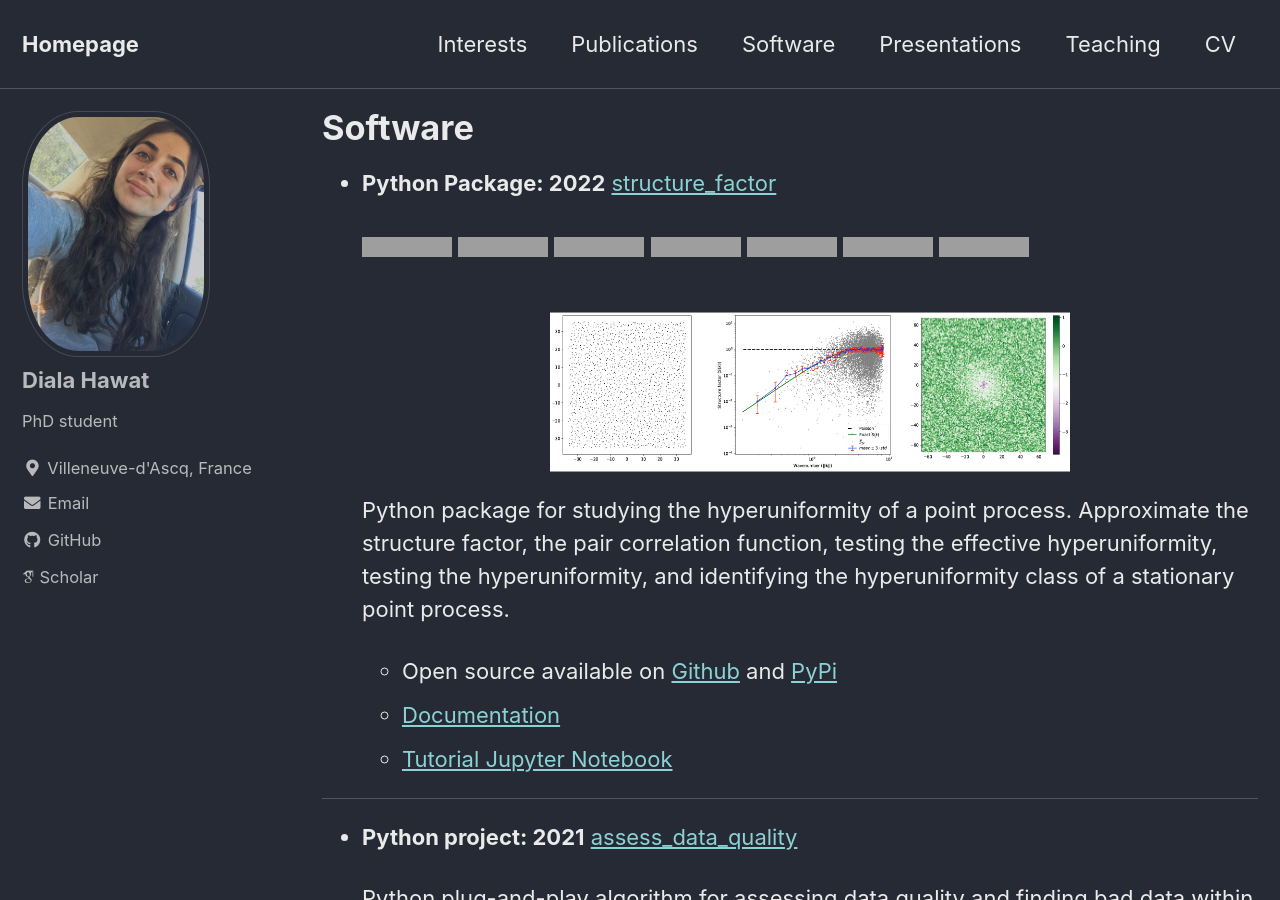
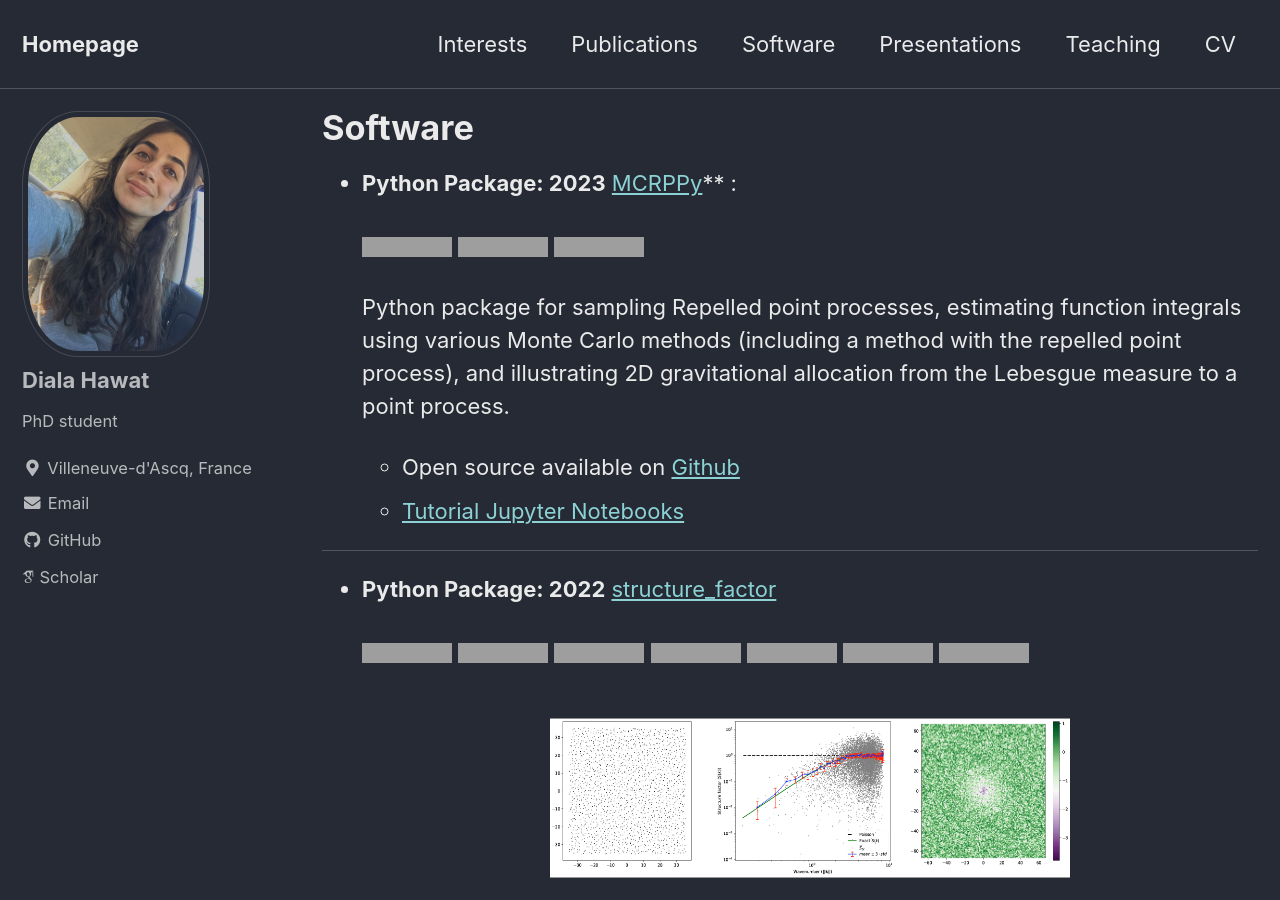
Before and after one commit to dhawat/dhawat.github.io, a Jekyll site: the page built from _pages/software.md, in a window 1280 px wide and 900 px high. Built offline with Jekyll 4.4.1, drawn with Linux system fonts in a browser that asks for light colours; cached includes are drawn as plain includes; nearby versions of some CDN libraries; some web fonts are replaced; grey boxes are pictures that could not be loaded.

Commit message:
add new paper and python package

```diff
--- a/_pages/software.md
+++ b/_pages/software.md
@@ -5,6 +5,19 @@ classes: wide
 author_profile: true
 title: "Software"
 ---
+- **Python Package: 2023** [MCRPPy](https://github.com/dhawat/MCRPPy)** :
+
+  [![CI-tests](https://github.com/dhawat/MCRPPy/actions/workflows/ci.yml/badge.svg)](https://github.com/dhawat/MCRPPy/actions/workflows/ci.yml)
+  [![codecov](https://codecov.io/gh/dhawat/MCRPPy/branch/main/graph/badge.svg?token=CODECOV_TOKEN)](https://codecov.io/gh/dhawat/MCRPPy)
+  [![Python >=3.8,<3.10](https://img.shields.io/badge/python->=3.8,<3.10-blue.svg)](https://www.python.org/downloads/release/python-371/)
+
+  Python package for sampling Repelled point processes, estimating function integrals using various Monte Carlo methods (including a method with the repelled point process), and illustrating 2D gravitational allocation from the Lebesgue measure to a point process.
+
+  - Open source available on [Github](https://github.com/dhawat/MCRPPy)
+  - [Tutorial Jupyter Notebooks](https://github.com/dhawat/MCRPPy/tree/main/notebooks)
+
+------------------------------------------------------------------------------------------------------------------------
+
 - **Python Package: 2022** [structure_factor](https://github.com/For-a-few-DPPs-more/structure-factor)
 
   [![CI-tests](https://github.com/For-a-few-DPPs-more/structure-factor/actions/workflows/ci.yml/badge.svg)](https://github.com/For-a-few-DPPs-more/structure-factor/actions/workflows/ci.yml)
```
Also changed, not shown: index.md (+13 -13 lines).
